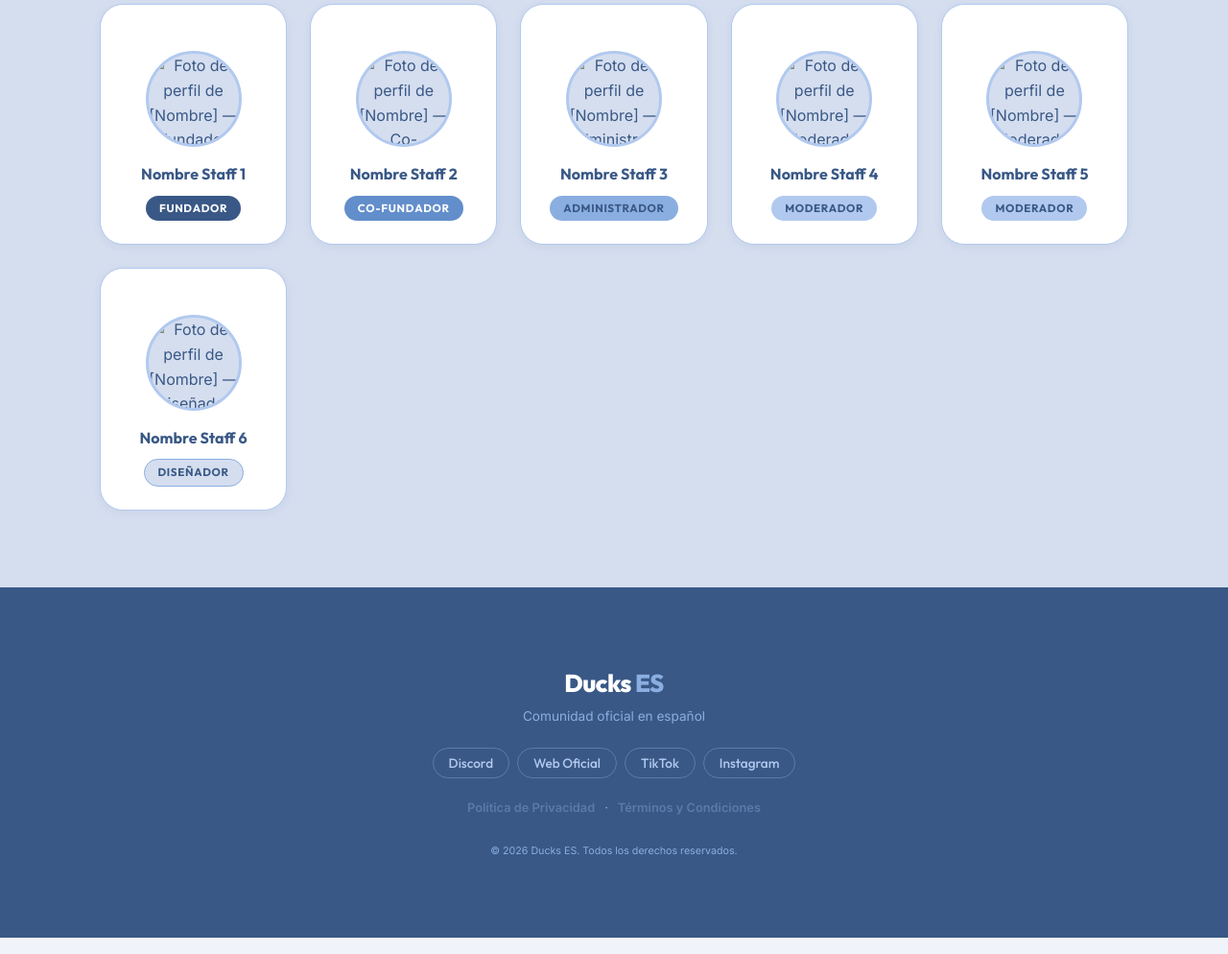
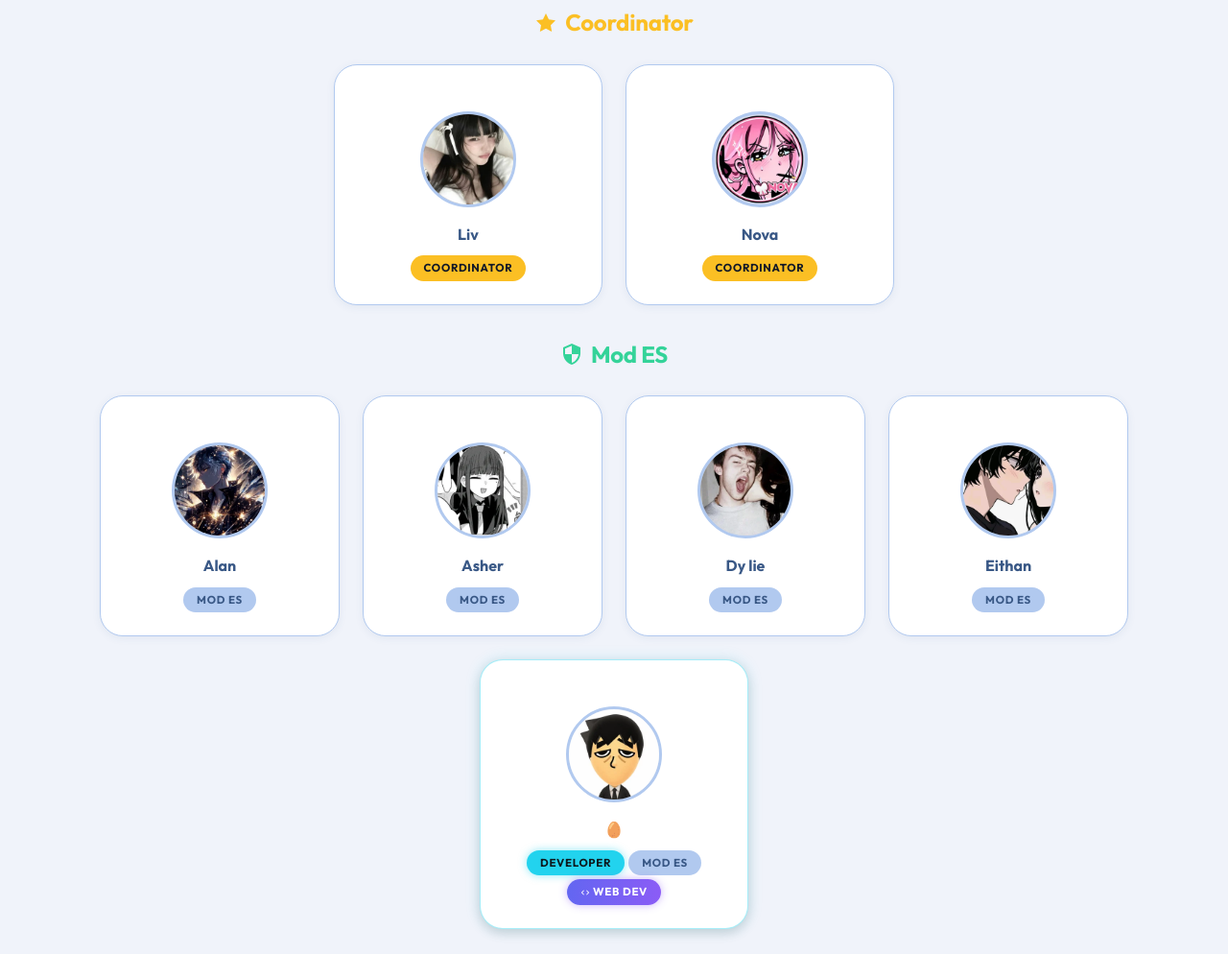
Before and after one commit to sebottt/DUCKS, a plain HTML site: page index.html in a window 1280 px wide. Shown: the part 2858-3852 px from the top of the page at 96% size. Drawn offline with Linux system fonts and the light colour scheme.

Commit message:
Staff comunity

```diff
--- a/css/styles.css
+++ b/css/styles.css
@@ -732,14 +732,49 @@ button {
 }
 
 .section--staff {
-  background-color: var(--color-100);
+  background-color: var(--color-surface);
   padding-top: calc(var(--navbar-height) + var(--space-xl));
   padding-bottom: var(--space-xl);
 }
 
+.staff-group {
+  margin-bottom: 2rem;
+}
+.staff-group:last-child {
+  margin-bottom: 0;
+}
+
+.staff-group__title {
+  display: flex;
+  align-items: center;
+  justify-content: center;
+  gap: 0.5rem;
+  font-family: var(--font-display);
+  font-size: 1.5rem;
+  font-weight: 700;
+  margin-bottom: 1.5rem;
+  letter-spacing: -0.01em;
+}
+
+.staff-icon {
+  width: 24px;
+  height: 24px;
+}
+
+.staff-group__title--coordinator {
+  color: #fbbf24;
+}
+.staff-group__title--event-master {
+  color: #a78bfa;
+}
+.staff-group__title--mod {
+  color: #34d399;
+}
+
 .staff__grid {
-  display: grid;
-  grid-template-columns: repeat(auto-fill, minmax(180px, 1fr));
+  display: flex;
+  flex-wrap: wrap;
+  justify-content: center;
   gap: var(--space-md);
   max-width: var(--container-max);
   margin: 0 auto;
@@ -748,6 +783,8 @@ button {
 
 .staff-card {
   list-style: none;
+  flex: 1 1 200px;
+  max-width: 280px;
 }
 
 .staff-card__inner {
@@ -820,30 +857,56 @@ button {
   border-radius: var(--radius-full);
 }
 
-.role-badge--founder {
-  background: var(--color-600);
-  color: #ffffff;
+.role-badge--coordinator {
+  background: #fbbf24;
+  color: #111827;
 }
 
-.role-badge--cofoundher {
+.role-badge--event-master {
   background: var(--color-400);
   color: #ffffff;
 }
 
-.role-badge--admin {
-  background: var(--color-300);
-  color: var(--color-600);
-}
-
-.role-badge--mod {
+.role-badge--mod-es {
   background: var(--color-200);
   color: var(--color-600);
 }
 
-.role-badge--designer {
-  background: var(--color-100);
-  color: var(--color-600);
-  border: 1px solid var(--color-300);
+.role-badge--developer {
+  background: #22d3ee;
+  color: #0c1a1f;
+  box-shadow: 0 0 8px rgba(34, 211, 238, 0.5);
+}
+
+.role-badge--webdev {
+  background: linear-gradient(90deg, #6366f1, #8b5cf6);
+  color: #ffffff;
+  box-shadow: 0 0 8px rgba(139, 92, 246, 0.45);
+  display: inline-flex;
+  align-items: center;
+}
+
+.staff-card--dev .staff-card__inner {
+  border-color: rgba(34, 211, 238, 0.4);
+  box-shadow: 0 0 16px rgba(34, 211, 238, 0.15), 0 4px 12px rgba(0, 0, 0, 0.15);
+}
+
+.staff-card--dev .staff-card__role {
+  display: flex;
+  flex-wrap: wrap;
+  gap: 4px;
+  justify-content: center;
+}
+
+.staff-card__photo--placeholder {
+  width: 100%;
+  height: 100%;
+  border-radius: 50%;
+  background: linear-gradient(135deg, #0f172a 0%, #164e63 50%, #0e7490 100%);
+  display: flex;
+  align-items: center;
+  justify-content: center;
+  color: #22d3ee;
 }
 
 .site-footer {
@@ -1055,9 +1118,6 @@ button {
     max-width: 640px;
   }
 
-  .staff__grid {
-    grid-template-columns: repeat(3, 1fr);
-  }
 }
 
 @media (max-width: 640px) {
@@ -1163,7 +1223,6 @@ button {
 
 
   .staff__grid {
-    grid-template-columns: repeat(2, 1fr);
     gap: var(--space-sm);
   }
 
@@ -1180,7 +1239,6 @@ button {
 
 @media (max-width: 380px) {
   .staff__grid {
-    grid-template-columns: 1fr 1fr;
     gap: 10px;
   }
 
--- a/index.html
+++ b/index.html
@@ -317,141 +317,136 @@
         </header>
 
 
-        <ul class="staff__grid" role="list" aria-label="Miembros del staff de Ducks ES">
+        <div class="staff-group" data-animate="fade-up" data-delay="0">
+          <h3 class="staff-group__title staff-group__title--coordinator">
+            <svg class="staff-icon" viewBox="0 0 24 24" fill="currentColor"><path d="M12 2L15.09 8.26L22 9.27L17 14.14L18.18 21.02L12 17.77L5.82 21.02L7 14.14L2 9.27L8.91 8.26L12 2Z"/></svg>
+            Coordinator
+          </h3>
+          <ul class="staff__grid" role="list" aria-label="Coordinadores">
+
+            <li class="staff-card">
+              <article class="staff-card__inner">
+                <div class="staff-card__photo-wrap">
+                  <picture>
+                    <source srcset="./assets/webp/liv.webp" type="image/webp">
+                    <img src="./assets/liv.jpg" alt="Foto de perfil Liv" class="staff-card__photo" width="120" height="120" loading="lazy" />
+                  </picture>
+                </div>
+                <div class="staff-card__info">
+                  <h3 class="staff-card__name">Liv</h3>
+                  <p class="staff-card__role"><span class="role-badge role-badge--coordinator">Coordinator</span></p>
+                </div>
+              </article>
+            </li>
+
+            <li class="staff-card">
+              <article class="staff-card__inner">
+                <div class="staff-card__photo-wrap">
+                  <picture>
+                    <source srcset="./assets/webp/nova.webp" type="image/webp">
+                    <img src="./assets/Nova.png" alt="Foto de perfil Nova" class="staff-card__photo" width="120" height="120" loading="lazy" />
+                  </picture>
+                </div>
+                <div class="staff-card__info">
+                  <h3 class="staff-card__name">Nova</h3>
+                  <p class="staff-card__role"><span class="role-badge role-badge--coordinator">Coordinator</span></p>
+                </div>
+              </article>
+            </li>
+          </ul>
+        </div>
 
 
-          <li class="staff-card" data-animate="fade-up" data-delay="0">
-            <article class="staff-card__inner">
-              <div class="staff-card__photo-wrap">
-                <img
-                  src="/assets/images/staff/staff-1.png"
-                  alt="Foto de perfil de [Nombre] — Fundador"
-                  class="staff-card__photo"
-                  width="120"
-                  height="120"
-                  loading="lazy"
-                />
-              </div>
-              <div class="staff-card__info">
-                <h3 class="staff-card__name">Nombre Staff 1</h3>
-                <p class="staff-card__role">
-                  <span class="role-badge role-badge--founder">Fundador</span>
-                </p>
-              </div>
-            </article>
-          </li>
+        <div class="staff-group" data-animate="fade-up" data-delay="200">
+          <h3 class="staff-group__title staff-group__title--mod">
+            <svg class="staff-icon" viewBox="0 0 24 24" fill="currentColor"><path d="M12 1L3 5v6c0 5.55 3.84 10.74 9 12 5.16-1.26 9-6.45 9-12V5l-9-4zm0 10.99h7c-.53 4.12-3.28 7.79-7 8.94V12H5V6.3l7-3.11v8.8z"/></svg>
+            Mod ES
+          </h3>
+          <ul class="staff__grid" role="list" aria-label="Moderadores ES">
 
+            <li class="staff-card">
+              <article class="staff-card__inner">
+                <div class="staff-card__photo-wrap">
+                  <picture>
+                    <source srcset="./assets/webp/alan.webp" type="image/webp">
+                    <img src="./assets/alan.jpg" alt="Foto de perfil Alan" class="staff-card__photo" width="120" height="120" loading="lazy" />
+                  </picture>
+                </div>
+                <div class="staff-card__info">
+                  <h3 class="staff-card__name">Alan</h3>
+                  <p class="staff-card__role"><span class="role-badge role-badge--mod-es">Mod ES</span></p>
+                </div>
+              </article>
+            </li>
 
-          <li class="staff-card" data-animate="fade-up" data-delay="80">
-            <article class="staff-card__inner">
-              <div class="staff-card__photo-wrap">
-                <img
-                  src="/assets/images/staff/staff-2.png"
-                  alt="Foto de perfil de [Nombre] — Co-fundador"
-                  class="staff-card__photo"
-                  width="120"
-                  height="120"
-                  loading="lazy"
-                />
-              </div>
-              <div class="staff-card__info">
-                <h3 class="staff-card__name">Nombre Staff 2</h3>
-                <p class="staff-card__role">
-                  <span class="role-badge role-badge--cofoundher">Co-fundador</span>
-                </p>
-              </div>
-            </article>
-          </li>
+            <li class="staff-card">
+              <article class="staff-card__inner">
+                <div class="staff-card__photo-wrap">
+                  <picture>
+                    <source srcset="./assets/webp/asher.webp" type="image/webp">
+                    <img src="./assets/asher.jpeg" alt="Foto de perfil Asher" class="staff-card__photo" width="120" height="120" loading="lazy" />
+                  </picture>
+                </div>
+                <div class="staff-card__info">
+                  <h3 class="staff-card__name">Asher</h3>
+                  <p class="staff-card__role"><span class="role-badge role-badge--mod-es">Mod ES</span></p>
+                </div>
+              </article>
+            </li>
 
+            <li class="staff-card">
+              <article class="staff-card__inner">
+                <div class="staff-card__photo-wrap">
+                  <picture>
+                    <source srcset="./assets/webp/dylie.webp" type="image/webp">
+                    <img src="./assets/Dy lie.jpeg" alt="Foto de perfil Dy lie" class="staff-card__photo" width="120" height="120" loading="lazy" />
+                  </picture>
+                </div>
+                <div class="staff-card__info">
+                  <h3 class="staff-card__name">Dy lie</h3>
+                  <p class="staff-card__role"><span class="role-badge role-badge--mod-es">Mod ES</span></p>
+                </div>
+              </article>
+            </li>
 
-          <li class="staff-card" data-animate="fade-up" data-delay="160">
-            <article class="staff-card__inner">
-              <div class="staff-card__photo-wrap">
-                <img
-                  src="/assets/images/staff/staff-3.png"
-                  alt="Foto de perfil de [Nombre] — Administrador"
-                  class="staff-card__photo"
-                  width="120"
-                  height="120"
-                  loading="lazy"
-                />
-              </div>
-              <div class="staff-card__info">
-                <h3 class="staff-card__name">Nombre Staff 3</h3>
-                <p class="staff-card__role">
-                  <span class="role-badge role-badge--admin">Administrador</span>
-                </p>
-              </div>
-            </article>
-          </li>
+            <li class="staff-card">
+              <article class="staff-card__inner">
+                <div class="staff-card__photo-wrap">
+                  <picture>
+                    <source srcset="./assets/webp/eithan.webp" type="image/webp">
+                    <img src="./assets/Eithan.jpeg" alt="Foto de perfil Eithan" class="staff-card__photo" width="120" height="120" loading="lazy" />
+                  </picture>
+                </div>
+                <div class="staff-card__info">
+                  <h3 class="staff-card__name">Eithan</h3>
+                  <p class="staff-card__role"><span class="role-badge role-badge--mod-es">Mod ES</span></p>
+                </div>
+              </article>
+            </li>
 
-
-          <li class="staff-card" data-animate="fade-up" data-delay="240">
-            <article class="staff-card__inner">
-              <div class="staff-card__photo-wrap">
-                <img
-                  src="/assets/images/staff/staff-4.png"
-                  alt="Foto de perfil de [Nombre] — Moderador"
-                  class="staff-card__photo"
-                  width="120"
-                  height="120"
-                  loading="lazy"
-                />
-              </div>
-              <div class="staff-card__info">
-                <h3 class="staff-card__name">Nombre Staff 4</h3>
-                <p class="staff-card__role">
-                  <span class="role-badge role-badge--mod">Moderador</span>
-                </p>
-              </div>
-            </article>
-          </li>
-
-
-          <li class="staff-card" data-animate="fade-up" data-delay="320">
-            <article class="staff-card__inner">
-              <div class="staff-card__photo-wrap">
-                <img
-                  src="/assets/images/staff/staff-5.png"
-                  alt="Foto de perfil de [Nombre] — Moderador"
-                  class="staff-card__photo"
-                  width="120"
-                  height="120"
-                  loading="lazy"
-                />
-              </div>
-              <div class="staff-card__info">
-                <h3 class="staff-card__name">Nombre Staff 5</h3>
-                <p class="staff-card__role">
-                  <span class="role-badge role-badge--mod">Moderador</span>
-                </p>
-              </div>
-            </article>
-          </li>
-
-
-          <li class="staff-card" data-animate="fade-up" data-delay="400">
-            <article class="staff-card__inner">
-              <div class="staff-card__photo-wrap">
-                <img
-                  src="/assets/images/staff/staff-6.png"
-                  alt="Foto de perfil de [Nombre] — Diseñador"
-                  class="staff-card__photo"
-                  width="120"
-                  height="120"
-                  loading="lazy"
-                />
-              </div>
-              <div class="staff-card__info">
-                <h3 class="staff-card__name">Nombre Staff 6</h3>
-                <p class="staff-card__role">
-                  <span class="role-badge role-badge--designer">Diseñador</span>
-                </p>
-              </div>
-            </article>
-          </li>
-
-        </ul>
+            <li class="staff-card staff-card--dev">
+              <article class="staff-card__inner">
+                <div class="staff-card__photo-wrap">
+                  <picture>
+                    <source srcset="./assets/webp/huevo.webp" type="image/webp">
+                    <img src="./assets/huevo.jpg" alt="Foto de perfil 🥚" class="staff-card__photo" width="120" height="120" loading="lazy" />
+                  </picture>
+                </div>
+                <div class="staff-card__info">
+                  <h3 class="staff-card__name">🥚</h3>
+                  <p class="staff-card__role">
+                    <span class="role-badge role-badge--developer">Developer</span>
+                    <span class="role-badge role-badge--mod-es">Mod ES</span>
+                    <span class="role-badge role-badge--webdev">
+                      <svg viewBox="0 0 24 24" fill="currentColor" width="10" height="10" style="vertical-align:middle;margin-right:3px"><path d="M9.4 16.6L4.8 12l4.6-4.6L8 6l-6 6 6 6 1.4-1.4zm5.2 0l4.6-4.6-4.6-4.6L16 6l6 6-6 6-1.4-1.4z"/></svg>
+                      Web Dev
+                    </span>
+                  </p>
+                </div>
+              </article>
+            </li>
+          </ul>
+        </div>
 
       </section>
 
```
Also changed, not shown: assets/Dy lie.jpeg (added), assets/Eithan.jpeg (added), assets/alan.jpg (added), assets/asher.jpeg (added), assets/huevo.jpg (added), assets/liv.jpg (added), assets/webp/alan.webp (added), assets/webp/asher.webp (added), assets/webp/dylie.webp (added), assets/webp/eithan.webp (added), assets/webp/huevo.webp (added), assets/webp/liv.webp (added), assets/webp/nova.webp (added), 1 other file.
